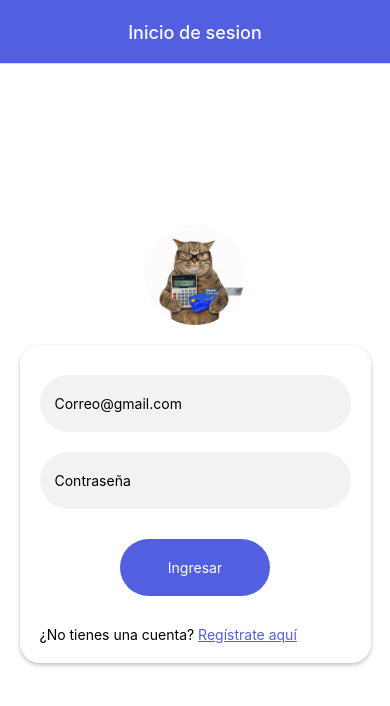
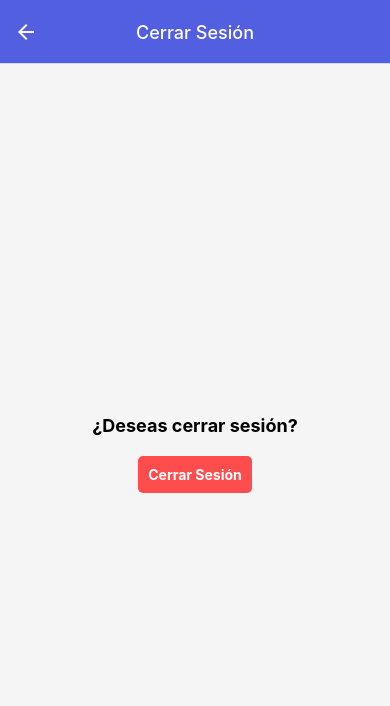
Before and after one commit to Yeremy-Molina-Boundpay/BoundPay, a React Native app: screen /CerrarSesion in a window 390 px wide. Shown: the top 706 px of the page. Built offline with nearby package versions, Linux system fonts and the light colour scheme.

Commit message:
Cierre de sesion implementado y funcionando

```diff
--- a/App.js
+++ b/App.js
@@ -9,6 +9,7 @@ import Registro from './screens/registro';
 import BarraNavegacion from './barraNavegacion';
 import DetallesEvento from './screens/DetallesEvento';
 import DetallesDeudas from './screens/detalleDeuda';
+import Logout from './screens/Logout';
 
 
 
@@ -31,6 +32,13 @@ function MyStack() {
         title:"Registro de usuario",
         headerTintColor:"white",
         headerTitleAlign:'center',
+        headerStyle: { backgroundColor: "#525FE1" },
+      }} />
+      <Stack.Screen name="CerrarSesion" component={Logout}
+      options={{
+        title: "Cerrar Sesión",
+        headerTintColor: "white",
+        headerTitleAlign: 'center',
         headerStyle: { backgroundColor: "#525FE1" },
       }} />
       <Stack.Screen name="Detalles" component={DetallesEvento}
--- a/barraNavegacion.js
+++ b/barraNavegacion.js
@@ -7,6 +7,7 @@ import Home from "./screens/Home";
 import QrScanner from "./screens/qrScanner";
 import CrearEvento from "./screens/crearEvento";
 import EventosCreados from "./screens/eventosCreados";
+import Logout from "./screens/Logout";
 
 
 
@@ -89,6 +90,19 @@ const BarraNavegacion=()=>{ /*Este es el componente */
                         ),
                     }}
                 />
+
+                <barraNavegacion.Screen
+                    name="CerrarSesion"
+                    component={Logout}
+                    options={{
+                        tabBarHideOnKeyboard: true,
+                        headerShown: false,
+                        tabBarLabel: 'Cerrar Sesión',
+                        tabBarIcon: ({ color, size }) => (
+                            <Ionicons name="log-out-outline" color={color} size={size} />
+                        ),
+                    }}
+                />
     </barraNavegacion.Navigator>
 
 
--- /dev/null
+++ b/screens/Logout.js
@@ -0,0 +1,69 @@
+import React from 'react';
+import { View, Text, TouchableOpacity, StyleSheet, Alert } from 'react-native';
+import { getAuth, signOut } from 'firebase/auth';
+
+export default function Logout({ navigation }) {
+  const auth = getAuth();
+
+
+  const Logout = async () => {
+    const mostrarAlerta = () => {
+      Alert.alert(
+        "Confirmación de Cierre de Sesión",
+        "¿Estás seguro que deseas cerrar sesión?",
+        [
+          {
+            text: "Cancelar",
+            onPress: () => console.log("Cierre de sesión cancelado"),
+            style: "cancel",
+          },
+          {
+            text: "Confirmar",
+            onPress: async () => {
+                try {
+                    await signOut(auth); // Cierra sesión en Firebase
+                    navigation.replace('Login'); // Redirige al login
+                  } catch (error) {
+                    console.error('Error al cerrar sesión:', error);
+                  }
+            },
+          },
+        ]
+      );
+    };
+
+    mostrarAlerta();
+  };
+
+  return (
+    <View style={styles.container}>
+      <Text style={styles.titulo}>¿Deseas cerrar sesión?</Text>
+      <TouchableOpacity style={styles.botonCerrarSesion} onPress={Logout}>
+        <Text style={styles.textoCerrarSesion}>Cerrar Sesión</Text>
+      </TouchableOpacity>
+    </View>
+  );
+}
+
+const styles = StyleSheet.create({
+  container: {
+    flex: 1,
+    justifyContent: 'center',
+    alignItems: 'center',
+    backgroundColor: '#F5F5F5',
+  },
+  titulo: {
+    fontSize: 18,
+    marginBottom: 20,
+    fontWeight: 'bold',
+  },
+  botonCerrarSesion: {
+    backgroundColor: '#FF4D4D',
+    padding: 10,
+    borderRadius: 5,
+  },
+  textoCerrarSesion: {
+    color: '#FFF',
+    fontWeight: 'bold',
+  },
+});
```
